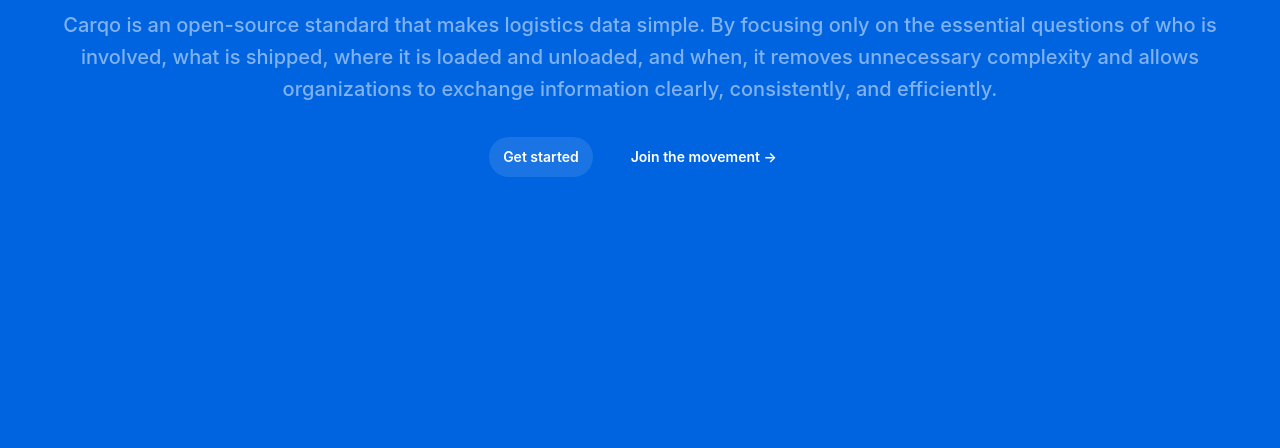
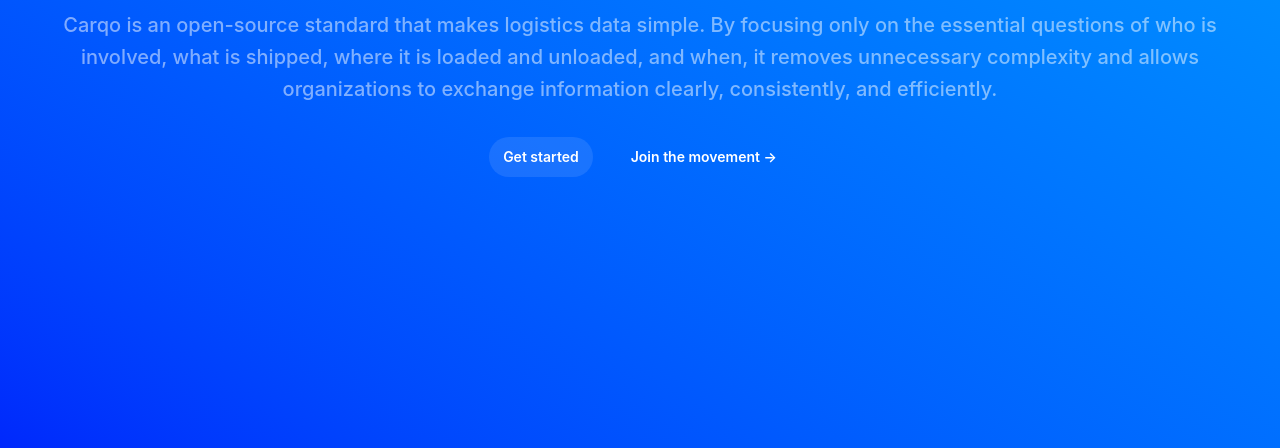
Before and after one commit to carqo/core, a plain HTML site: page index.html in a window 1280 px wide. Shown: the part 352-800 px from the top of the page. Drawn offline with nearby package versions, Linux system fonts and the light colour scheme.

Commit message:
Update shipment example and improve page styling
Added a 'who' section to the shipment JSON example in README.md to clarify involved parties. Updated index.html to use Tailwind utility classes for background and text styling, removing redundant inline CSS.

```diff
--- a/index.html
+++ b/index.html
@@ -30,12 +30,12 @@
     <style>
       body {
         font-family: "Inter", sans-serif;
-        color: #fff;
-        background-color: #0064e0;
       }
     </style>
   </head>
-  <body>
+  <body
+    class="min-h-screen bg-gradient-to-tr from-[#0028fc] to-[#069fff] text-white"
+  >
     <div
       class="flex flex-col mx-auto max-w-7xl p-4 sm:p-6 gap-y-12 sm:gap-y-32"
     >
```
Also changed, not shown: 1 other file.
